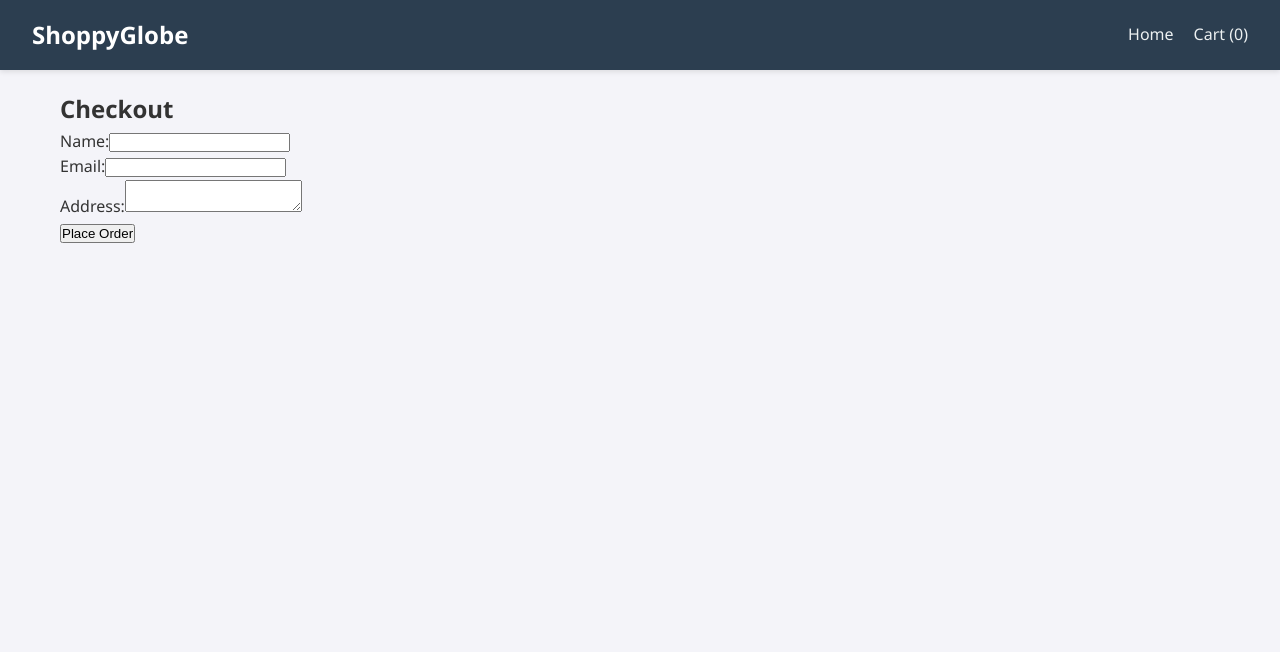
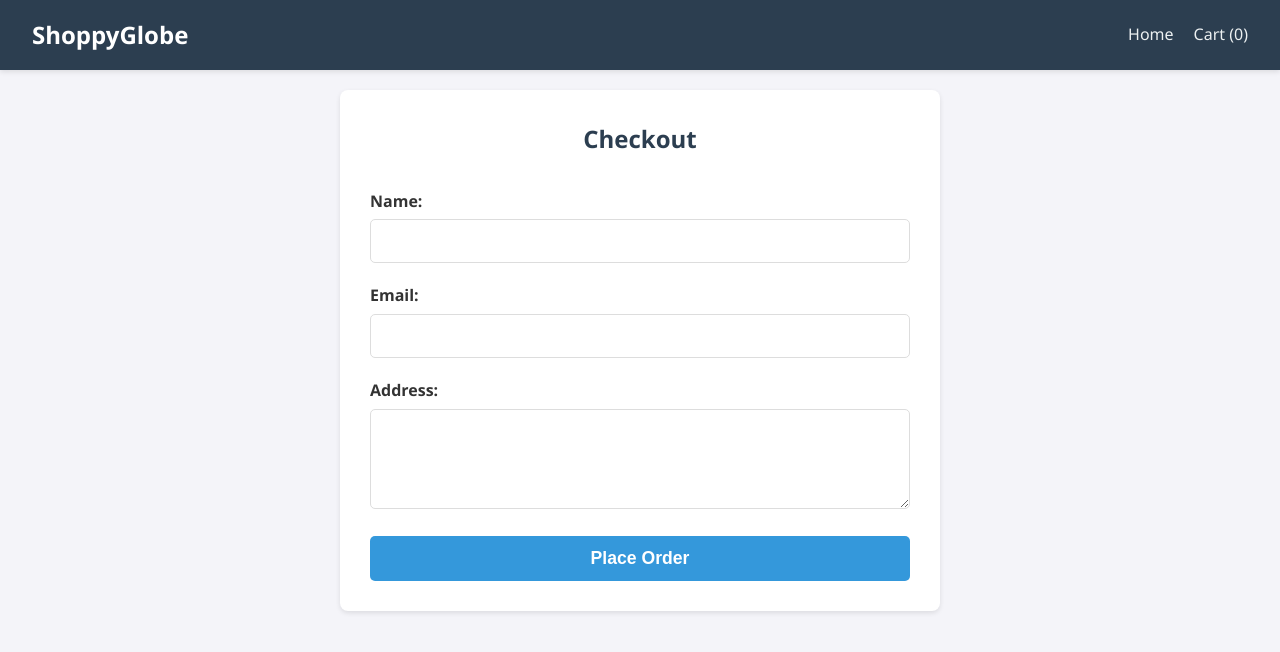
Before and after one commit to gopu0106/ShoppyGlobe-Ecom, a React (Vite) app: page /checkout in a window 1280 px wide. Shown: the top 652 px of the page. Built offline with nearby package versions, Linux system fonts and the light colour scheme.

Commit message:
Add Checkout and NotFound styling

```diff
--- a/src/styles/main.css
+++ b/src/styles/main.css
@@ -360,3 +360,87 @@ ul {
   color: var(--primary-color);
   text-decoration: underline;
 }
+
+/* Checkout Styles */
+.checkout-container {
+  max-width: 600px;
+  margin: 0 auto;
+  background: var(--white);
+  padding: 30px;
+  border-radius: var(--border-radius);
+  box-shadow: var(--shadow);
+}
+
+.checkout-container h2 {
+  text-align: center;
+  margin-bottom: 30px;
+  color: var(--secondary-color);
+}
+
+.checkout-form .form-group {
+  margin-bottom: 20px;
+}
+
+.checkout-form label {
+  display: block;
+  margin-bottom: 5px;
+  font-weight: bold;
+}
+
+.checkout-form input,
+.checkout-form textarea {
+  width: 100%;
+  padding: 10px;
+  border: 1px solid #ddd;
+  border-radius: 5px;
+  font-size: 1rem;
+  font-family: inherit;
+}
+
+.checkout-form textarea {
+  height: 100px;
+  resize: vertical;
+}
+
+.place-order-btn {
+  width: 100%;
+  padding: 12px;
+  background-color: var(--primary-color);
+  color: var(--white);
+  border: none;
+  border-radius: 5px;
+  font-size: 1.1rem;
+  cursor: pointer;
+  transition: background 0.3s;
+  font-weight: bold;
+}
+
+.place-order-btn:hover {
+  background-color: #2980b9;
+}
+
+/* Not Found Styles */
+.not-found {
+  text-align: center;
+  padding: 50px 20px;
+}
+
+.not-found h1 {
+  font-size: 4rem;
+  color: var(--secondary-color);
+  margin-bottom: 20px;
+}
+
+.not-found p {
+  font-size: 1.2rem;
+  margin-bottom: 20px;
+}
+
+.home-link {
+  display: inline-block;
+  background-color: var(--primary-color);
+  color: var(--white);
+  padding: 10px 20px;
+  border-radius: 5px;
+  margin-top: 20px;
+}
```
